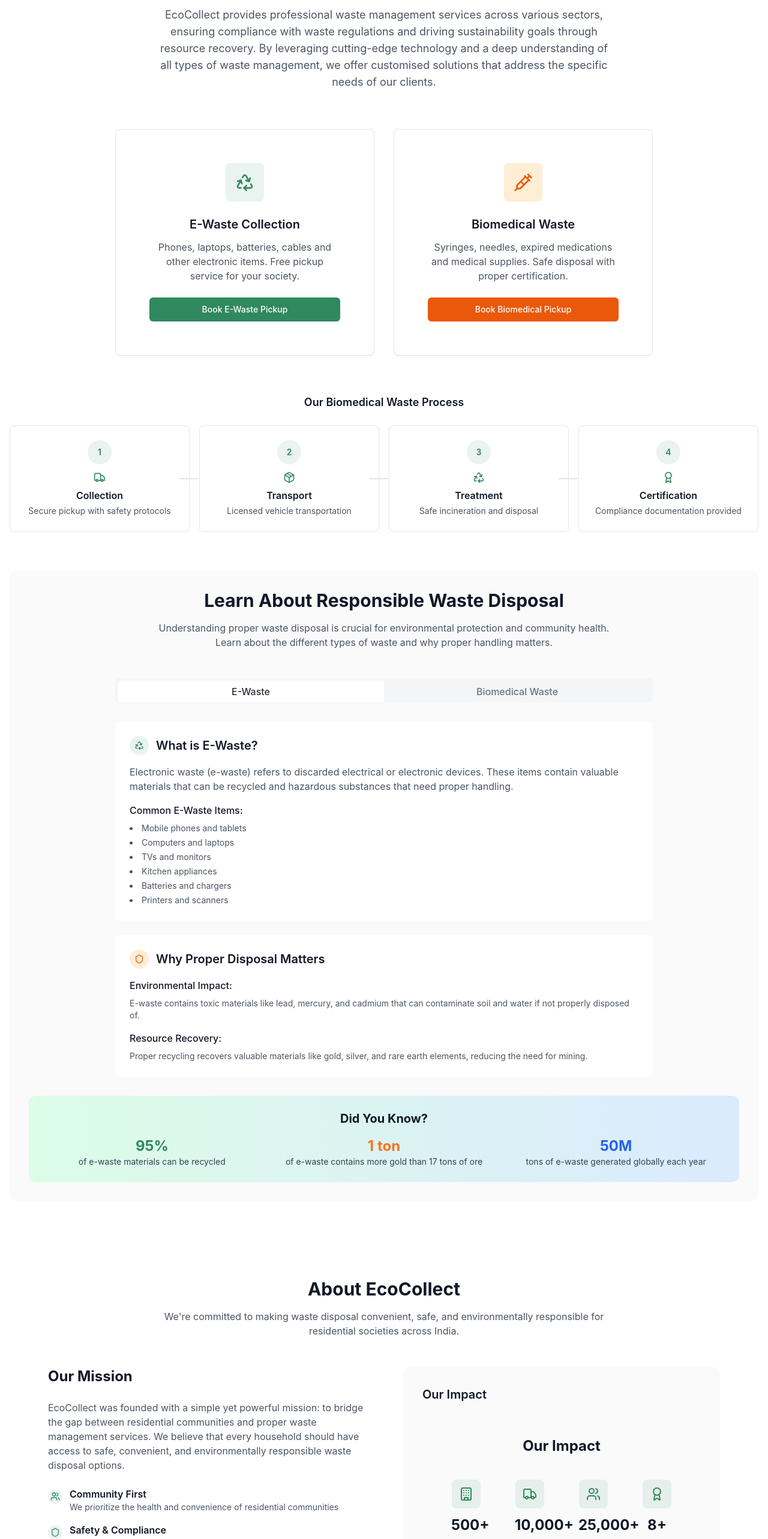
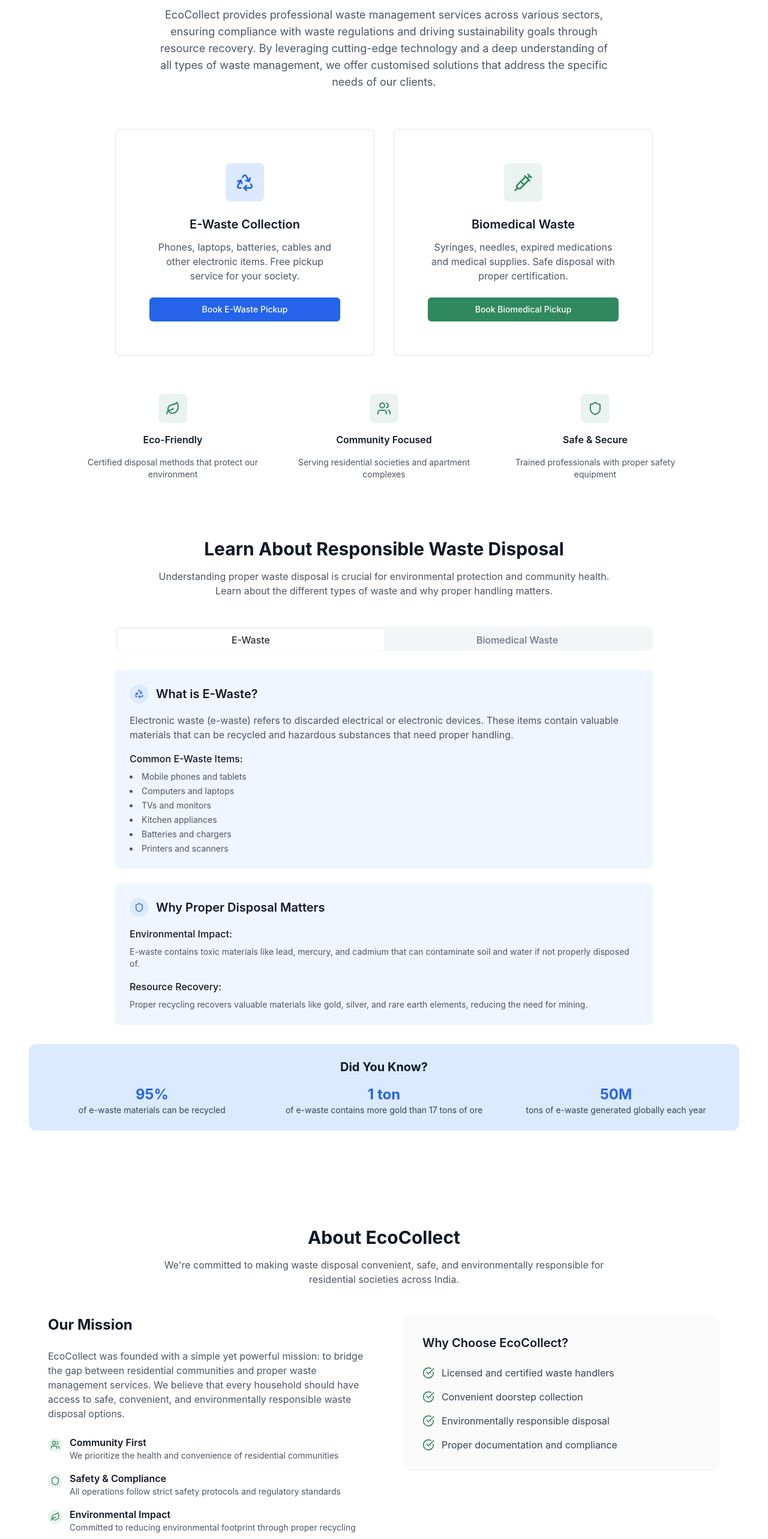
Before and after one commit to PalakKatiyar098/eco-collect-society-aid, a React (Vite) app: page / in a window 1280 px wide. Shown: the part 234-2800 px from the top of the page at 60% size. Built offline with nearby package versions, Linux system fonts and the light colour scheme.

Commit message:
Refactor UI and color scheme
Updated colors, removed sections, and adjusted layout based on user feedback.

```diff
--- a/src/components/TrustedPartners.tsx
+++ b/src/components/TrustedPartners.tsx
@@ -53,8 +53,8 @@ const TrustedPartners = () => {
         </p>
       </div>
 
-      {/* Partners Grid */}
-      <div className="grid grid-cols-2 md:grid-cols-4 gap-6 mb-16">
+      {/* Partners Grid - Mobile: 1 column, Desktop: 4 columns */}
+      <div className="grid grid-cols-1 md:grid-cols-4 gap-6 mb-16">
         {partners.map((partner, index) => (
           <div key={index} className="text-center p-6 bg-white border border-gray-200 rounded-lg">
             <div className="w-12 h-12 mx-auto mb-4 bg-gray-100 rounded-lg flex items-center justify-center">
--- a/src/pages/Index.tsx
+++ b/src/pages/Index.tsx
@@ -7,9 +7,7 @@ import EWasteBooking from '@/components/EWasteBooking';
 import BiomedicalBooking from '@/components/BiomedicalBooking';
 import Header from '@/components/Header';
 import Footer from '@/components/Footer';
-import ImpactStats from '@/components/ImpactStats';
 import TrustedPartners from '@/components/TrustedPartners';
-import ProcessSteps from '@/components/ProcessSteps';
 
 const Index = () => {
   const [activeSection, setActiveSection] = useState<'home' | 'ewaste' | 'biomedical' | 'about' | 'education'>('home');
@@ -39,6 +37,8 @@ const Index = () => {
 };
 
 const HomeSection = ({ onSelectService }: { onSelectService: (section: 'ewaste' | 'biomedical') => void }) => {
+  const [activeTab, setActiveTab] = useState('ewaste');
+
   return (
     <div className="container mx-auto px-4 py-12 space-y-16">
       {/* Hero Section */}
@@ -57,10 +57,10 @@ const HomeSection = ({ onSelectService }: { onSelectService: (section: 'ewaste'
 
       {/* Service Selection Cards */}
       <div className="grid md:grid-cols-2 gap-8 max-w-4xl mx-auto">
-        <Card className="service-card group cursor-pointer hover:border-primary/30" onClick={() => onSelectService('ewaste')}>
+        <Card className="service-card group cursor-pointer hover:border-blue-300" onClick={() => onSelectService('ewaste')}>
           <CardContent className="p-8 text-center space-y-6">
-            <div className="w-16 h-16 mx-auto bg-primary/10 rounded-lg flex items-center justify-center">
-              <Recycle className="w-8 h-8 text-primary" />
+            <div className="w-16 h-16 mx-auto bg-blue-100 rounded-lg flex items-center justify-center">
+              <Recycle className="w-8 h-8 text-blue-600" />
             </div>
             <div className="space-y-3">
               <h3 className="text-xl font-semibold text-gray-900">E-Waste Collection</h3>
@@ -69,7 +69,7 @@ const HomeSection = ({ onSelectService }: { onSelectService: (section: 'ewaste'
                 Free pickup service for your society.
               </p>
             </div>
-            <Button className="w-full bg-primary hover:bg-primary/90 text-white">
+            <Button className="w-full bg-blue-600 hover:bg-blue-700 text-white">
               Book E-Waste Pickup
             </Button>
           </CardContent>
@@ -77,8 +77,8 @@ const HomeSection = ({ onSelectService }: { onSelectService: (section: 'ewaste'
 
         <Card className="service-card group cursor-pointer hover:border-primary/30" onClick={() => onSelectService('biomedical')}>
           <CardContent className="p-8 text-center space-y-6">
-            <div className="w-16 h-16 mx-auto bg-orange-100 rounded-lg flex items-center justify-center">
-              <Syringe className="w-8 h-8 text-orange-600" />
+            <div className="w-16 h-16 mx-auto bg-primary/10 rounded-lg flex items-center justify-center">
+              <Syringe className="w-8 h-8 text-primary" />
             </div>
             <div className="space-y-3">
               <h3 className="text-xl font-semibold text-gray-900">Biomedical Waste</h3>
@@ -87,18 +87,40 @@ const HomeSection = ({ onSelectService }: { onSelectService: (section: 'ewaste'
                 Safe disposal with proper certification.
               </p>
             </div>
-            <Button className="w-full bg-orange-600 hover:bg-orange-700 text-white">
+            <Button className="w-full bg-primary hover:bg-primary/90 text-white">
               Book Biomedical Pickup
             </Button>
           </CardContent>
         </Card>
       </div>
 
-      {/* Process Steps */}
-      <ProcessSteps type="general" />
+      {/* Features */}
+      <div className="grid md:grid-cols-3 gap-8 max-w-5xl mx-auto">
+        <div className="text-center space-y-4">
+          <div className="w-12 h-12 mx-auto bg-primary/10 rounded-lg flex items-center justify-center">
+            <Leaf className="w-6 h-6 text-primary" />
+          </div>
+          <h3 className="font-semibold text-gray-900">Eco-Friendly</h3>
+          <p className="text-sm text-gray-600">Certified disposal methods that protect our environment</p>
+        </div>
+        <div className="text-center space-y-4">
+          <div className="w-12 h-12 mx-auto bg-primary/10 rounded-lg flex items-center justify-center">
+            <Users className="w-6 h-6 text-primary" />
+          </div>
+          <h3 className="font-semibold text-gray-900">Community Focused</h3>
+          <p className="text-sm text-gray-600">Serving residential societies and apartment complexes</p>
+        </div>
+        <div className="text-center space-y-4">
+          <div className="w-12 h-12 mx-auto bg-primary/10 rounded-lg flex items-center justify-center">
+            <Shield className="w-6 h-6 text-primary" />
+          </div>
+          <h3 className="font-semibold text-gray-900">Safe & Secure</h3>
+          <p className="text-sm text-gray-600">Trained professionals with proper safety equipment</p>
+        </div>
+      </div>
 
       {/* Education Section with Tabs */}
-      <div className="bg-neutral-50 rounded-xl p-8">
+      <div className="rounded-xl p-8">
         <div className="text-center mb-12">
           <h2 className="text-3xl font-bold text-gray-900 mb-4">Learn About Responsible Waste Disposal</h2>
           <p className="text-gray-600 max-w-3xl mx-auto">
@@ -107,17 +129,17 @@ const HomeSection = ({ onSelectService }: { onSelectService: (section: 'ewaste'
           </p>
         </div>
 
-        <Tabs defaultValue="ewaste" className="w-full max-w-4xl mx-auto">
+        <Tabs value={activeTab} onValueChange={setActiveTab} className="w-full max-w-4xl mx-auto">
           <TabsList className="grid w-full grid-cols-2 mb-8">
             <TabsTrigger value="ewaste" className="text-base">E-Waste</TabsTrigger>
             <TabsTrigger value="biomedical" className="text-base">Biomedical Waste</TabsTrigger>
           </TabsList>
 
           <TabsContent value="ewaste" className="space-y-6">
-            <div className="bg-white rounded-lg p-6">
+            <div className="bg-blue-50 rounded-lg p-6">
               <div className="flex items-center gap-3 mb-4">
-                <div className="w-8 h-8 bg-primary/10 rounded-full flex items-center justify-center">
-                  <Recycle className="w-4 h-4 text-primary" />
+                <div className="w-8 h-8 bg-blue-100 rounded-full flex items-center justify-center">
+                  <Recycle className="w-4 h-4 text-blue-600" />
                 </div>
                 <h3 className="text-xl font-semibold text-gray-900">What is E-Waste?</h3>
               </div>
@@ -139,10 +161,10 @@ const HomeSection = ({ onSelectService }: { onSelectService: (section: 'ewaste'
               </div>
             </div>
 
-            <div className="bg-white rounded-lg p-6">
+            <div className="bg-blue-50 rounded-lg p-6">
               <div className="flex items-center gap-3 mb-4">
-                <div className="w-8 h-8 bg-orange-100 rounded-full flex items-center justify-center">
-                  <Shield className="w-4 h-4 text-orange-600" />
+                <div className="w-8 h-8 bg-blue-100 rounded-full flex items-center justify-center">
+                  <Shield className="w-4 h-4 text-blue-600" />
                 </div>
                 <h3 className="text-xl font-semibold text-gray-900">Why Proper Disposal Matters</h3>
               </div>
@@ -166,10 +188,10 @@ const HomeSection = ({ onSelectService }: { onSelectService: (section: 'ewaste'
           </TabsContent>
 
           <TabsContent value="biomedical" className="space-y-6">
-            <div className="bg-white rounded-lg p-6">
+            <div className="bg-primary/5 rounded-lg p-6">
               <div className="flex items-center gap-3 mb-4">
-                <div className="w-8 h-8 bg-orange-100 rounded-full flex items-center justify-center">
-                  <Syringe className="w-4 h-4 text-orange-600" />
+                <div className="w-8 h-8 bg-primary/10 rounded-full flex items-center justify-center">
+                  <Syringe className="w-4 h-4 text-primary" />
                 </div>
                 <h3 className="text-xl font-semibold text-gray-900">What is Biomedical Waste?</h3>
               </div>
@@ -189,7 +211,7 @@ const HomeSection = ({ onSelectService }: { onSelectService: (section: 'ewaste'
               </div>
             </div>
 
-            <div className="bg-white rounded-lg p-6">
+            <div className="bg-primary/5 rounded-lg p-6">
               <div className="flex items-center gap-3 mb-4">
                 <div className="w-8 h-8 bg-red-100 rounded-full flex items-center justify-center">
                   <Shield className="w-4 h-4 text-red-600" />
@@ -204,28 +226,47 @@ const HomeSection = ({ onSelectService }: { onSelectService: (section: 'ewaste'
           </TabsContent>
         </Tabs>
 
-        <div className="mt-8 bg-gradient-to-r from-green-100 to-blue-100 p-6 rounded-xl">
+        <div className={`mt-8 p-6 rounded-xl ${activeTab === 'ewaste' ? 'bg-blue-100' : 'bg-primary/10'}`}>
           <h3 className="text-xl font-bold text-gray-900 mb-4 text-center">Did You Know?</h3>
           <div className="grid md:grid-cols-3 gap-6 text-center">
+            {activeTab === 'ewaste' ? (
+              <>
                 <div>
-              <div className="text-2xl font-bold text-primary">95%</div>
+                  <div className="text-2xl font-bold text-blue-600">95%</div>
                   <p className="text-sm text-gray-700">of e-waste materials can be recycled</p>
                 </div>
                 <div>
-              <div className="text-2xl font-bold text-orange-500">1 ton</div>
+                  <div className="text-2xl font-bold text-blue-600">1 ton</div>
                   <p className="text-sm text-gray-700">of e-waste contains more gold than 17 tons of ore</p>
                 </div>
                 <div>
                   <div className="text-2xl font-bold text-blue-600">50M</div>
                   <p className="text-sm text-gray-700">tons of e-waste generated globally each year</p>
                 </div>
+              </>
+            ) : (
+              <>
+                <div>
+                  <div className="text-2xl font-bold text-primary">85%</div>
+                  <p className="text-sm text-gray-700">of medical waste can be safely treated</p>
+                </div>
+                <div>
+                  <div className="text-2xl font-bold text-primary">16B</div>
+                  <p className="text-sm text-gray-700">injections given worldwide annually</p>
+                </div>
+                <div>
+                  <div className="text-2xl font-bold text-primary">99%</div>
+                  <p className="text-sm text-gray-700">pathogen reduction through proper treatment</p>
+                </div>
+              </>
+            )}
           </div>
         </div>
       </div>
 
       {/* About Section */}
       <div className="bg-white py-16">
-        <div className="container mx-auto px-16">
+        <div className="container mx-auto px-4 md:px-16">
           <div className="text-center mb-12">
             <h2 className="text-3xl font-bold text-gray-900 mb-4">About EcoCollect</h2>
             <p className="text-gray-600 max-w-3xl mx-auto">
@@ -278,37 +319,29 @@ const HomeSection = ({ onSelectService }: { onSelectService: (section: 'ewaste'
             </div>
 
             <div className="bg-neutral-50 rounded-xl p-8">
-              <h3 className="text-xl font-semibold text-gray-900 mb-6">Our Impact</h3>
-              <ImpactStats />
+              <h3 className="text-xl font-semibold text-gray-900 mb-6">Why Choose EcoCollect?</h3>
+              <div className="space-y-4">
+                <div className="flex items-center gap-3">
+                  <CheckCircle className="w-5 h-5 text-primary" />
+                  <span className="text-gray-700">Licensed and certified waste handlers</span>
+                </div>
+                <div className="flex items-center gap-3">
+                  <CheckCircle className="w-5 h-5 text-primary" />
+                  <span className="text-gray-700">Convenient doorstep collection</span>
+                </div>
+                <div className="flex items-center gap-3">
+                  <CheckCircle className="w-5 h-5 text-primary" />
+                  <span className="text-gray-700">Environmentally responsible disposal</span>
+                </div>
+                <div className="flex items-center gap-3">
+                  <CheckCircle className="w-5 h-5 text-primary" />
+                  <span className="text-gray-700">Proper documentation and compliance</span>
+                </div>
+              </div>
             </div>
           </div>
 
           <TrustedPartners />
-        </div>
-      </div>
-
-      {/* Features */}
-      <div className="grid md:grid-cols-3 gap-8 max-w-5xl mx-auto">
-        <div className="text-center space-y-4">
-          <div className="w-12 h-12 mx-auto bg-primary/10 rounded-lg flex items-center justify-center">
-            <Leaf className="w-6 h-6 text-primary" />
-          </div>
-          <h3 className="font-semibold text-gray-900">Eco-Friendly</h3>
-          <p className="text-sm text-gray-600">Certified disposal methods that protect our environment</p>
-        </div>
-        <div className="text-center space-y-4">
-          <div className="w-12 h-12 mx-auto bg-primary/10 rounded-lg flex items-center justify-center">
-            <Users className="w-6 h-6 text-primary" />
-          </div>
-          <h3 className="font-semibold text-gray-900">Community Focused</h3>
-          <p className="text-sm text-gray-600">Serving residential societies and apartment complexes</p>
-        </div>
-        <div className="text-center space-y-4">
-          <div className="w-12 h-12 mx-auto bg-primary/10 rounded-lg flex items-center justify-center">
-            <Shield className="w-6 h-6 text-primary" />
-          </div>
-          <h3 className="font-semibold text-gray-900">Safe & Secure</h3>
-          <p className="text-sm text-gray-600">Trained professionals with proper safety equipment</p>
         </div>
       </div>
     </div>
@@ -371,7 +404,25 @@ const AboutSection = () => {
           </div>
 
           <div className="bg-neutral-50 rounded-xl p-8">
-            <ImpactStats />
+            <h3 className="text-xl font-semibold text-gray-900 mb-6">Why Choose EcoCollect?</h3>
+            <div className="space-y-4">
+              <div className="flex items-center gap-3">
+                <CheckCircle className="w-5 h-5 text-primary" />
+                <span className="text-gray-700">Licensed and certified waste handlers</span>
+              </div>
+              <div className="flex items-center gap-3">
+                <CheckCircle className="w-5 h-5 text-primary" />
+                <span className="text-gray-700">Convenient doorstep collection</span>
+              </div>
+              <div className="flex items-center gap-3">
+                <CheckCircle className="w-5 h-5 text-primary" />
+                <span className="text-gray-700">Environmentally responsible disposal</span>
+              </div>
+              <div className="flex items-center gap-3">
+                <CheckCircle className="w-5 h-5 text-primary" />
+                <span className="text-gray-700">Proper documentation and compliance</span>
+              </div>
+            </div>
           </div>
         </div>
 
@@ -394,7 +445,7 @@ const EducationSection = () => {
 
         <div className="grid md:grid-cols-2 gap-8">
           <div className="space-y-6">
-            <h2 className="text-2xl font-bold text-primary flex items-center gap-2">
+            <h2 className="text-2xl font-bold text-blue-600 flex items-center gap-2">
               <Recycle className="w-6 h-6" />
               E-Waste Facts
             </h2>
@@ -420,7 +471,7 @@ const EducationSection = () => {
           </div>
 
           <div className="space-y-6">
-            <h2 className="text-2xl font-bold text-orange-500 flex items-center gap-2">
+            <h2 className="text-2xl font-bold text-primary flex items-center gap-2">
               <Syringe className="w-6 h-6" />
               Biomedical Waste Safety
             </h2>
@@ -446,15 +497,15 @@ const EducationSection = () => {
           </div>
         </div>
 
-        <div className="bg-gradient-to-r from-green-100 to-blue-100 p-8 rounded-xl">
+        <div className="bg-blue-100 p-8 rounded-xl">
           <h2 className="text-2xl font-bold text-gray-900 mb-4">Did You Know?</h2>
           <div className="grid md:grid-cols-3 gap-6 text-center">
             <div>
-              <div className="text-3xl font-bold text-primary">95%</div>
+              <div className="text-3xl font-bold text-blue-600">95%</div>
               <p className="text-sm text-gray-700">of e-waste materials can be recycled</p>
             </div>
             <div>
-              <div className="text-3xl font-bold text-orange-500">1 ton</div>
+              <div className="text-3xl font-bold text-primary">1 ton</div>
               <p className="text-sm text-gray-700">of e-waste contains more gold than 17 tons of ore</p>
             </div>
             <div>
```
Lines whose indentation alone changed are shown as unchanged.
